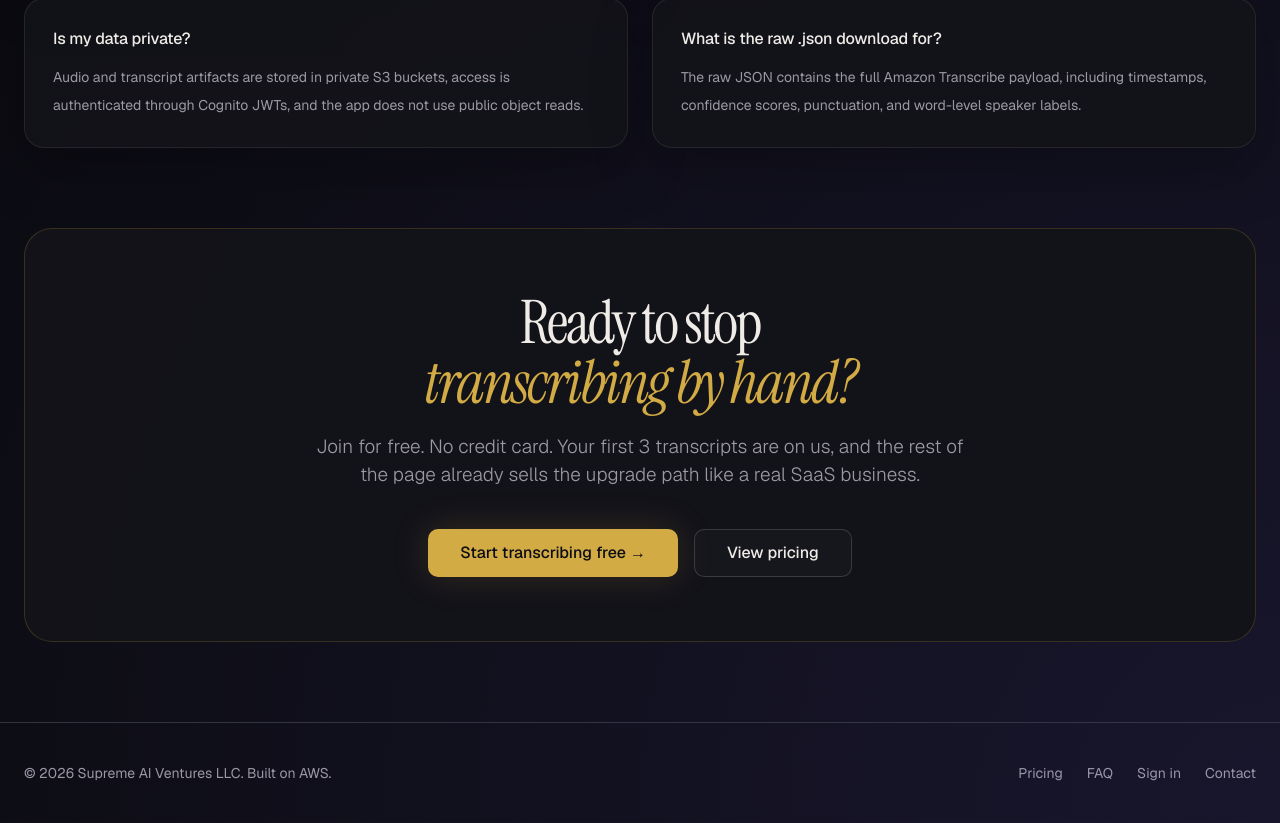
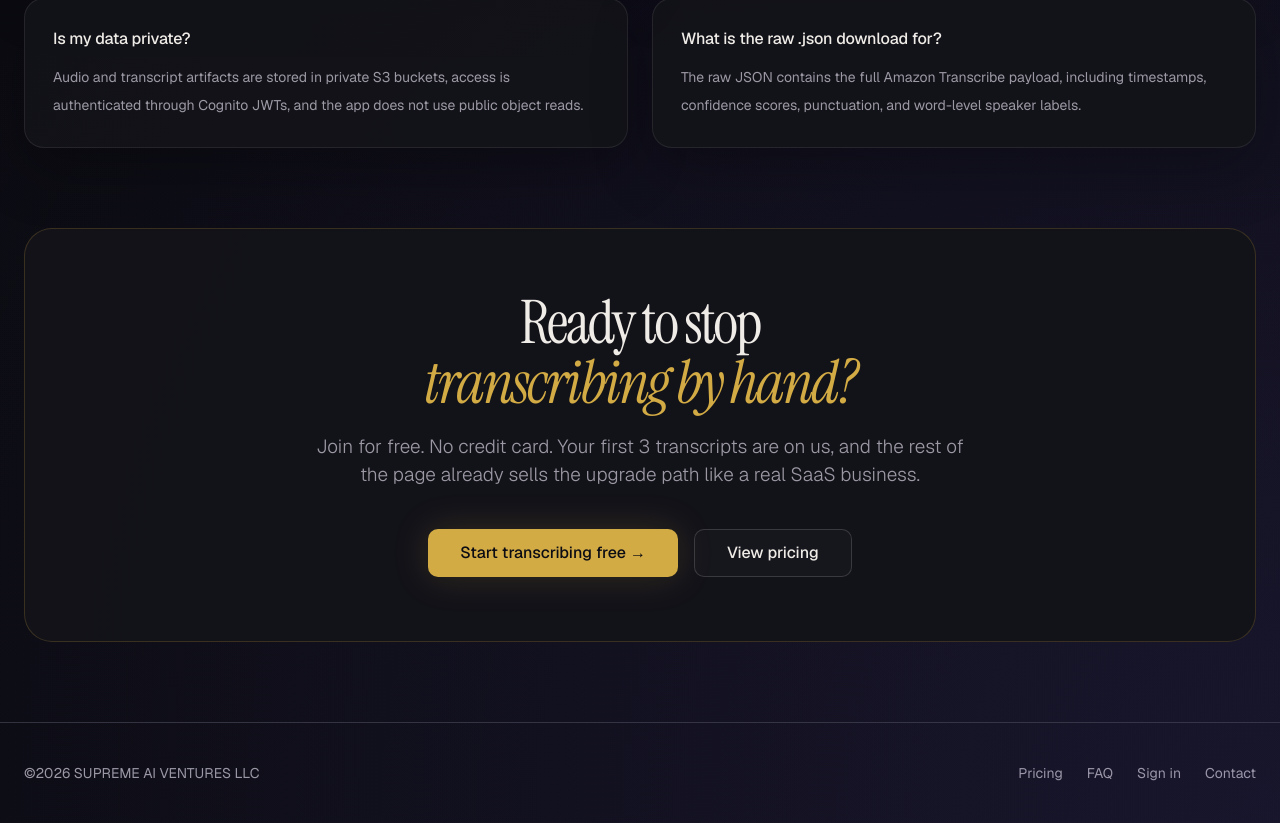
Before and after one commit to manynames3/super-transcriber, a React (Vite) app in the folder frontend/: page / in a window 1280 px wide. Shown: the part 5462-6285 px from the top of the page. Built offline with nearby package versions, Linux system fonts and the light colour scheme; no server answers.

Commit message:
Update footer copyright format

```diff
--- a/frontend/src/pages/Landing.tsx
+++ b/frontend/src/pages/Landing.tsx
@@ -550,7 +550,7 @@ export function LandingPage() {
       </main>
 
       <footer className="mx-auto flex w-full max-w-7xl flex-col gap-4 border-t border-white/8 px-6 py-10 text-sm text-muted-foreground md:flex-row md:items-center md:justify-between">
-        <div>© 2026 Supreme AI Ventures LLC. Built on AWS.</div>
+        <div>©2026 SUPREME AI VENTURES LLC</div>
         <div className="flex flex-wrap gap-6">
           <a className="hover:text-foreground" href="#pricing">
             Pricing
```
